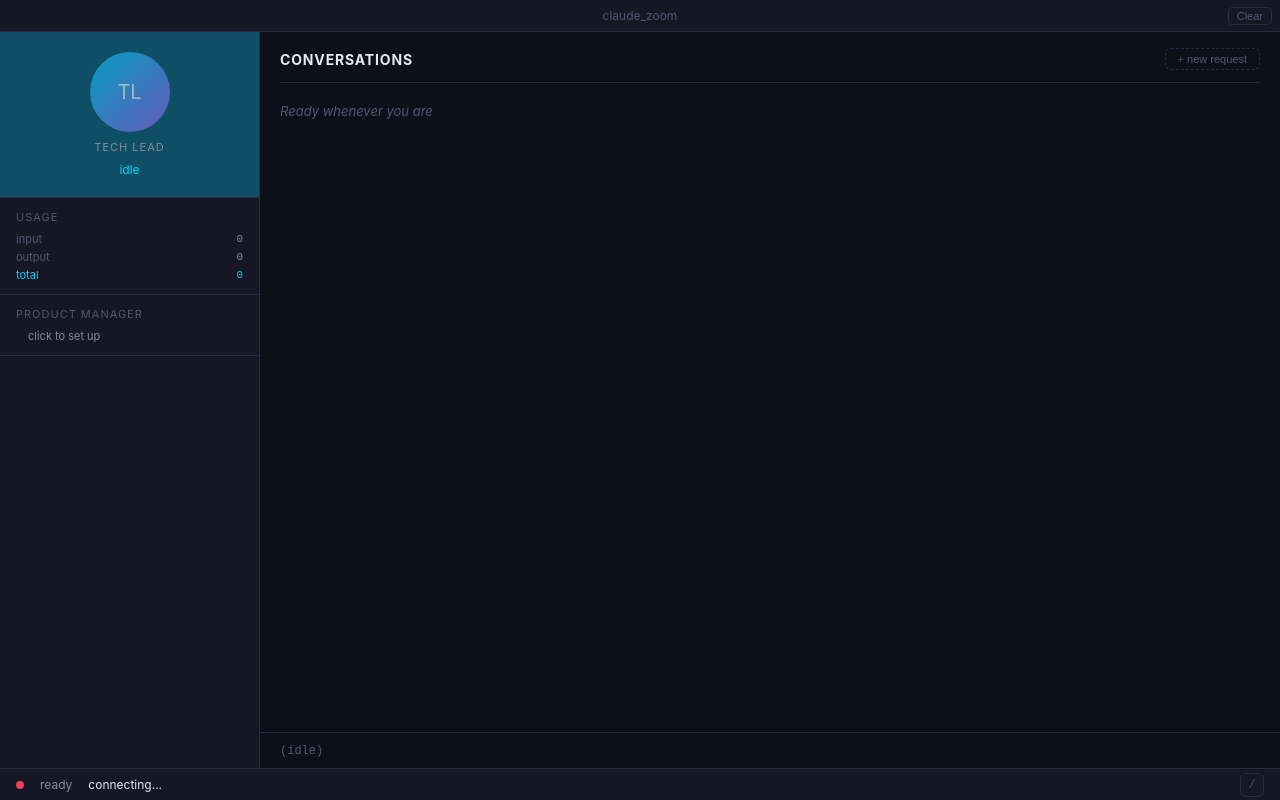
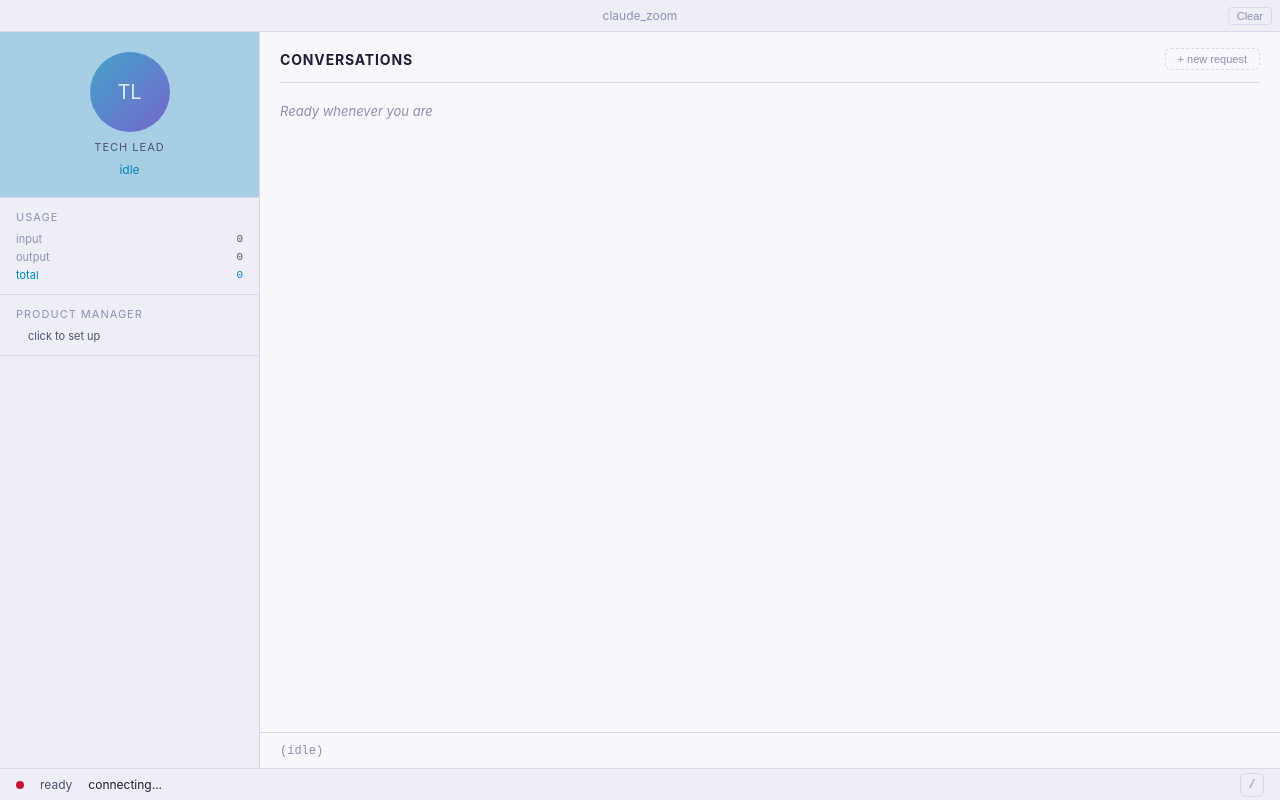
Before and after one commit to Kwang8/claude_zoom, a React (Vite) app in the folder electron/: page / in a window 1280 px wide. Built offline with nearby package versions, Linux system fonts and the light colour scheme.

Commit message:
light-mode: Switch the app to light mode. Find all relevant style/theme files (CSS, Tailwind config, theme provi

```diff
--- a/electron/src/renderer/styles/components.css
+++ b/electron/src/renderer/styles/components.css
@@ -94,7 +94,7 @@
 }
 
 .avatar-orb.listening {
-  box-shadow: 0 0 20px rgba(0, 212, 255, 0.4);
+  box-shadow: 0 0 20px rgba(0, 136, 187, 0.35);
   animation: pulse 1.5s ease-in-out infinite;
 }
 
@@ -103,12 +103,12 @@
 }
 
 .avatar-orb.working {
-  box-shadow: 0 0 20px rgba(160, 96, 240, 0.4);
+  box-shadow: 0 0 20px rgba(85, 32, 187, 0.3);
   animation: pulse 2s ease-in-out infinite;
 }
 
 .avatar-orb.talking {
-  box-shadow: 0 0 25px rgba(0, 212, 255, 0.5);
+  box-shadow: 0 0 25px rgba(0, 136, 187, 0.4);
   animation: talk-pulse 0.4s ease-in-out infinite;
 }
 
@@ -671,12 +671,12 @@
   display: inline-flex;
   align-items: center;
   flex-shrink: 0;
-  filter: drop-shadow(0 0 4px rgba(0, 212, 255, 0.5));
+  filter: drop-shadow(0 0 4px rgba(0, 136, 187, 0.4));
   transition: filter 0.2s ease, transform 0.2s ease;
 }
 
 .tech-lead-avatar:hover {
-  filter: drop-shadow(0 0 8px rgba(0, 212, 255, 0.9));
+  filter: drop-shadow(0 0 8px rgba(0, 136, 187, 0.7));
   transform: scale(1.15) rotate(-5deg);
 }
 
@@ -713,15 +713,15 @@
 
 .pr-link,
 .hyperlink {
-  color: #00d4ff;
+  color: var(--accent-cyan);
   text-decoration: none;
-  border-bottom: 1px solid rgba(0, 212, 255, 0.4);
+  border-bottom: 1px solid color-mix(in srgb, transparent 60%, var(--accent-cyan) 40%);
   cursor: pointer;
 }
 
 .pr-link:hover,
 .hyperlink:hover {
-  border-bottom-color: #00d4ff;
+  border-bottom-color: var(--accent-cyan);
 }
 
 .transcript-tool-use {
@@ -944,7 +944,7 @@
 
 .statusbar-recording {
   border-top-color: var(--accent-magenta);
-  box-shadow: 0 -1px 8px rgba(224, 64, 160, 0.25);
+  box-shadow: 0 -1px 8px rgba(184, 24, 120, 0.2);
   transition: box-shadow 0.15s ease, border-top-color 0.15s ease;
 }
 
@@ -966,8 +966,8 @@
 }
 
 @keyframes recording-pulse {
-  0%, 100% { transform: scale(1); box-shadow: 0 0 0 0 rgba(224, 64, 160, 0.5); }
-  50% { transform: scale(1.35); box-shadow: 0 0 0 4px rgba(224, 64, 160, 0); }
+  0%, 100% { transform: scale(1); box-shadow: 0 0 0 0 rgba(184, 24, 120, 0.45); }
+  50% { transform: scale(1.35); box-shadow: 0 0 0 4px rgba(184, 24, 120, 0); }
 }
 
 @keyframes recording-blink {
@@ -1274,7 +1274,7 @@
   font-size: 12px;
   color: var(--accent-cyan);
   text-decoration: none;
-  border-bottom: 1px solid rgba(0, 212, 255, 0.3);
+  border-bottom: 1px solid color-mix(in srgb, transparent 70%, var(--accent-cyan) 30%);
   cursor: pointer;
   flex: 1;
   overflow: hidden;
--- a/electron/src/renderer/styles/theme.css
+++ b/electron/src/renderer/styles/theme.css
@@ -1,19 +1,19 @@
 :root {
-  --bg-primary: #0f0f1a;
-  --bg-secondary: #161625;
-  --bg-card: #1c1c30;
-  --bg-card-hover: #22223a;
-  --border: #2a2a45;
-  --border-accent: #3a3a5c;
-  --text-primary: #e8e8f0;
-  --text-secondary: #8888a0;
-  --text-muted: #555570;
-  --accent-cyan: #00d4ff;
-  --accent-magenta: #e040a0;
-  --accent-green: #40d080;
-  --accent-yellow: #f0c040;
-  --accent-red: #f04060;
-  --accent-purple: #a060f0;
+  --bg-primary: #f7f7fc;
+  --bg-secondary: #eeeef6;
+  --bg-card: #ffffff;
+  --bg-card-hover: #f0f0f8;
+  --border: #d8d8ea;
+  --border-accent: #c0c0d8;
+  --text-primary: #1e1e35;
+  --text-secondary: #505072;
+  --text-muted: #9090b0;
+  --accent-cyan: #0088bb;
+  --accent-magenta: #b81878;
+  --accent-green: #148f50;
+  --accent-yellow: #a06800;
+  --accent-red: #c41530;
+  --accent-purple: #5520bb;
   --radius: 10px;
   --radius-sm: 6px;
 }
```
